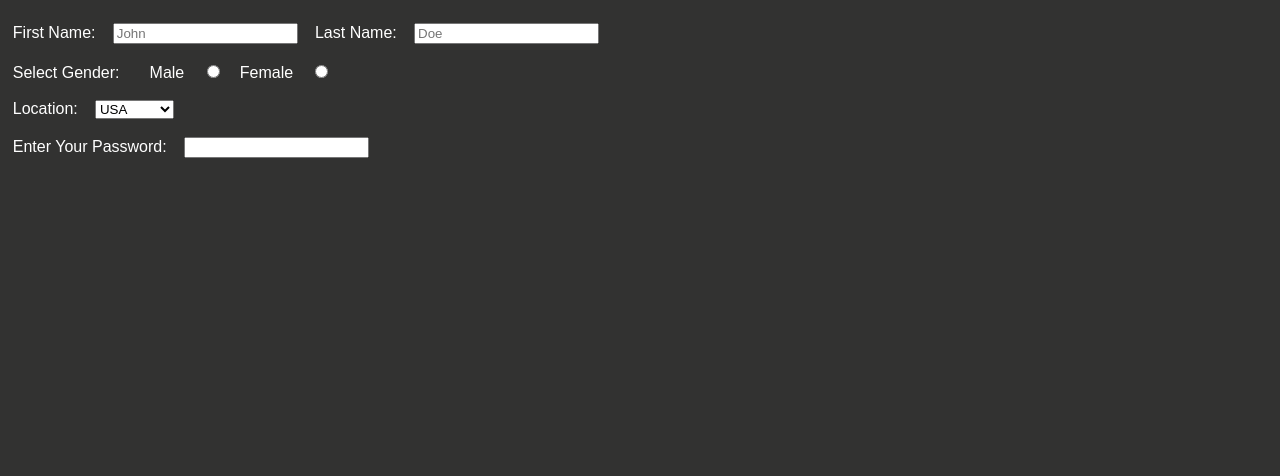
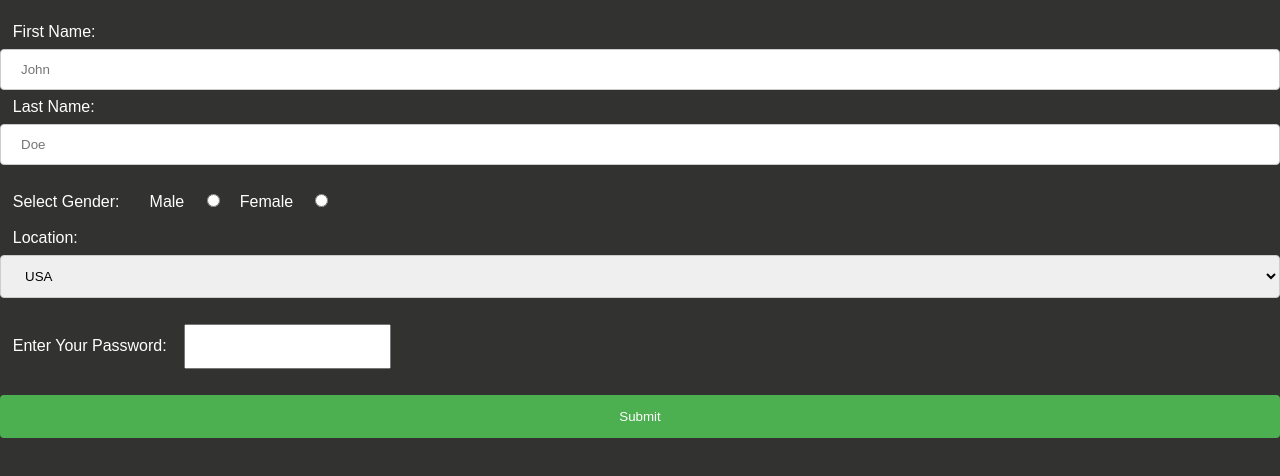
Before and after one commit to arjanmobin/Snowboarding, a plain HTML site: page form.html in a window 1280 px wide. Shown: the part 112-588 px from the top of the page. Drawn offline with Linux system fonts and the light colour scheme.

Commit message:
stlye forms to fit page and look nice

```diff
--- a/CSS/formstyles.css
+++ b/CSS/formstyles.css
@@ -75,3 +75,32 @@ label{
 	padding: 1%;
 
 }
+
+input{
+	padding: 1%;
+}
+
+input[type=text], select {
+    width: 100%;
+    padding: 12px 20px;
+    margin: 8px 0;
+    display: inline-block;
+    border: 1px solid #ccc;
+    border-radius: 4px;
+    box-sizing: border-box;
+}
+
+input[type=submit] {
+    width: 100%;
+    background-color: #4CAF50;
+    color: white;
+    padding: 14px 20px;
+    margin: 8px 0;
+    border: none;
+    border-radius: 4px;
+    cursor: pointer;
+}
+
+input[type=submit]:hover {
+    background-color: #45a049;
+}
--- a/form.html
+++ b/form.html
@@ -51,6 +51,10 @@
 
 		<label for="password">Enter Your Password: </label>
 		<input type="password" name="password" id="password">
+		<br>
+		<br>
+
+		<input type="Submit" name="Submit">
 	</form>
 	</section>
 
```
